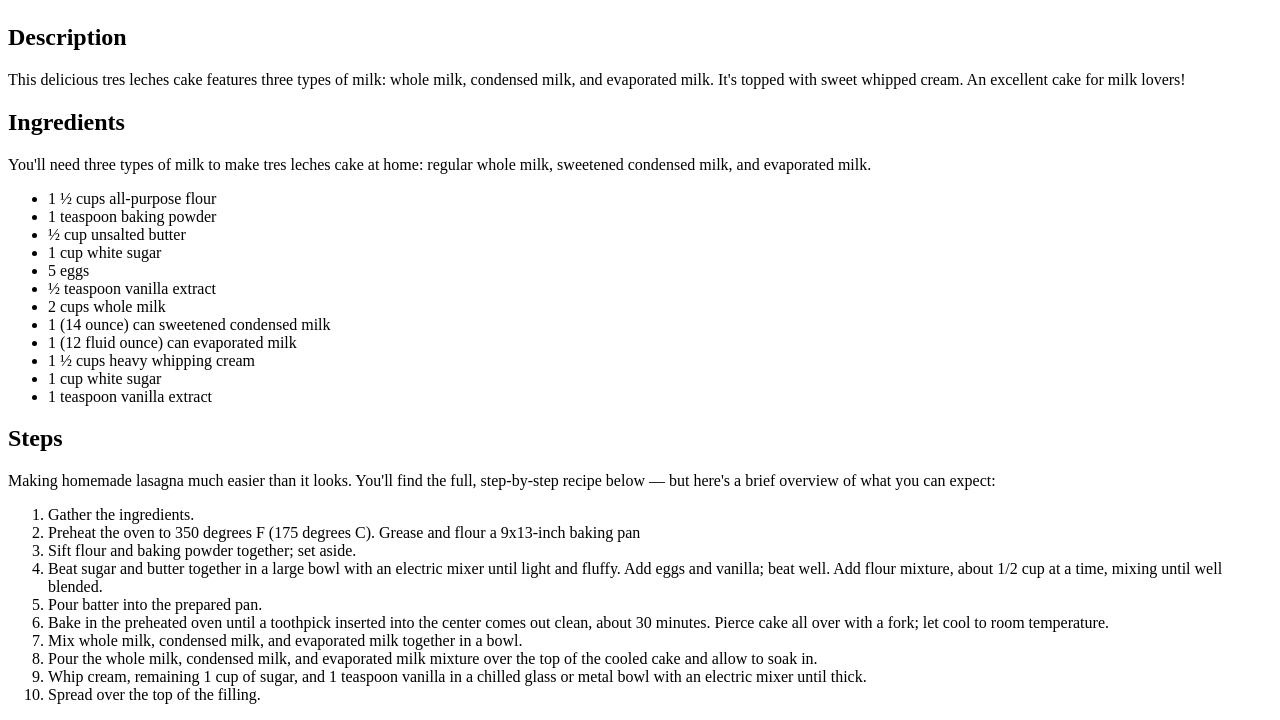
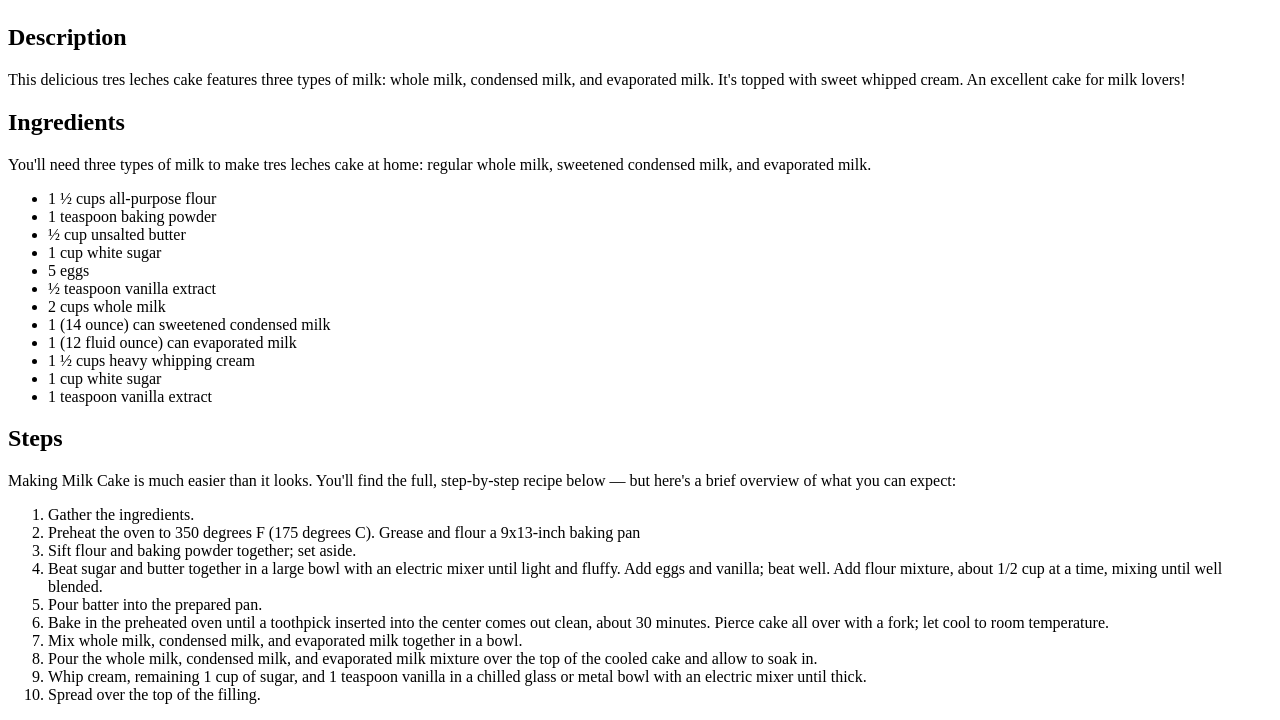
Before and after one commit to flashelperz/odin-recipes, a plain HTML site: page recipes/milk-cake.html in a window 1280 px wide. Shown: the part 592-1312 px from the top of the page. Drawn offline with Linux system fonts and the light colour scheme.

Commit message:
refractor: Steps section of the Milk Cake recipe

```diff
--- a/recipes/milk-cake.html
+++ b/recipes/milk-cake.html
@@ -38,7 +38,7 @@
     <!-- Steps -->
     <h2>Steps</h2>
     <p>
-        Making homemade lasagna much easier than it looks. You'll find the full, step-by-step recipe below — but here's a brief overview of what you can expect:
+        Making Milk Cake is much easier than it looks. You'll find the full, step-by-step recipe below — but here's a brief overview of what you can expect:
     </p>
     <ol>
         <li>
```
